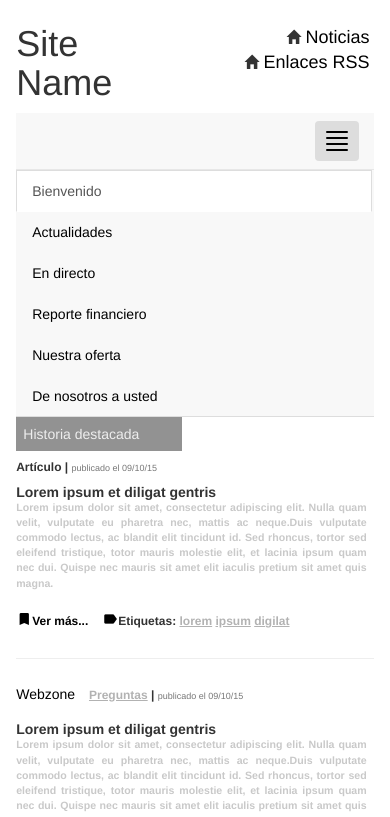
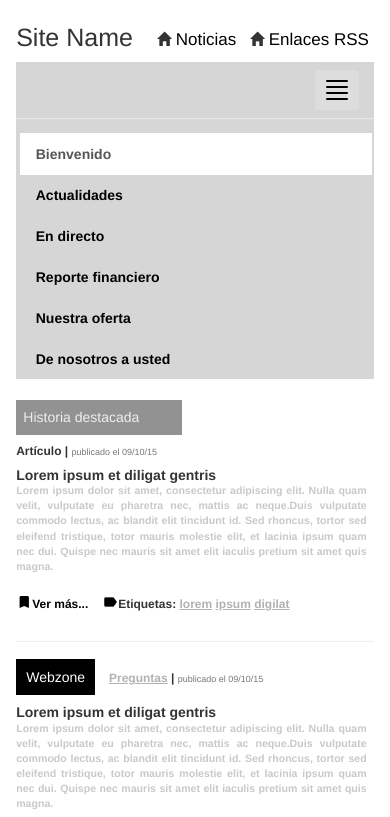
Before and after one commit to dsantisteban/Bootstrap-GridSystem, a plain HTML site: page index.html in a window 390 px wide. Both pictures are taken after a click on the button "Toggle navigation". Shown: the top 817 px of the page. Drawn offline with Linux system fonts and the light colour scheme.

Commit message:
Finished all

```diff
--- a/css/main.css
+++ b/css/main.css
@@ -12,7 +12,6 @@ a:hover{
 .navbar-inverse .navbar-collapse, .navbar-inverse .navbar-form {
 	font-size: 18px;
 }
-
 .noticia li {
 	padding-right: 2%;
 }
@@ -29,8 +28,19 @@ a:hover{
 	font-weight: 400;
 	width: 108%;
 }
+.container .row:nth-child(3){
+	margin-top: 20px;
+}
+.nav-tabs {
+	border-bottom: 1px solid white;
+	padding: 4% 0% 0% 1%;
+}
+.nav-tabs>li.active>a{
+	border: 1px solid white;
+}
 .nav-tabs>li>a {
 	border-radius: 0px 0px 0 0;
+	font-weight: 600;
 }
 .nav-tabs ul{
 	padding-left: 1%;
@@ -39,23 +49,11 @@ a:hover{
 	background-color: white;
 	border-color:white;
 }
+.navbar-default{
+	background: #D6D6D6;
+}
 .navbar-collapse {
 	padding:0;
-}
-.navegador{
-	background-color: #D6D6D6;
-	padding-top: 4%;
-}
-.navbar-inverse .navbar-nav>li>a {
-	color: black;
-}
-.navbar-inverse .navbar-collapse, .navbar-inverse .navbar-form {
-	border-color: white;
-}
-.navbar-inverse .navbar-nav>.active>a, .navbar-inverse .navbar-nav>.active>a:focus,
-.navbar-inverse .navbar-nav>.active>a:hover {
-	color:black;
-	background-color: white;
 }
 .foto{
 	width: 100%;
@@ -64,6 +62,12 @@ a:hover{
 }
 .foto h4{
 	padding: 86px 0%;
+}
+.Webzone{
+	padding: 10px;
+	color:white;
+	background:black;
+
 }
 .video{
 	height: 220px;
@@ -125,6 +129,7 @@ h5{
 }
 p{
 	font-size: 13px;
+	color:#B2B2B2;
 }
 .fecha{
 	padding-left: 4%;
@@ -132,23 +137,23 @@ p{
 .more-ifm{
 	padding-right: 4%;
 }
+.more-ifm p{
+	color:black;
+}
 .calendar{
 	padding: 2%;
 }
-
 [class*="col-"]{
 	padding: 0;
 }
 .col-md-2{
 	padding-left: 1%;
 }
-
 .box-history{
 	padding:2% 3% 2% 2%;
 	width: 150px;
 	background-color: #929292;
 	color:#EEEEEE;
-
 }
 .claire{
 	padding: 0% 2%;
@@ -186,7 +191,6 @@ ins{
 .magazine h4{
 	margin:0;
 }
-
 .magazine h4:nth-child(2){
 	margin-bottom: 2%;
 }
--- a/css/queries.css
+++ b/css/queries.css
@@ -33,8 +33,6 @@
 	.more-ifm {
 		padding-right: 2%;
 	}
-
-
 }
 @media screen and (max-width: 767px) and (min-width:200px ){
 	.navbar-default .navbar-toggle .icon-bar {
@@ -42,6 +40,12 @@
 	}
 	.noticia {
 		padding-top: 10%;
+	}
+	h1{
+		font-size: 25px;
+	}
+	.noticia li a{
+		font-size: 17px;
 	}
 	.navbar-default .navbar-toggle {
 		border-color: transparent;
@@ -62,6 +66,9 @@
 	.agenda{
 		padding-top: 2%;
 	}
-
+	.more-ifm{
+		height: 180px;
+		width: 50%;
+	}
 
 }
--- a/index.html
+++ b/index.html
@@ -18,10 +18,10 @@
    <!-- Inserta tu código aqui -->
    <div class="container">
     <div class="row">
-      <div class="col-md-4 col-xs-5">
+      <div class="col-md-4 col-xs-4">
         <h1>Site Name</h1>
       </div>
-      <div class="col-md-8 col-xs-7">
+      <div class="col-md-8 col-xs-8">
         <ul class="noticia list-inline text-right">
           <li><span class="glyphicon glyphicon-home"></span><a href="#"> Noticias</a> </li>
           <li><span class="glyphicon glyphicon-home"></span><a href="#"> Enlaces RSS</a></li>
@@ -77,7 +77,7 @@
       <hr>
       <div class="article">
         <ul class="list-unstyled list-inline">
-          <li><a href="#">Webzone</a></li>
+          <li><a class="Webzone" href="#">Webzone</a></li>
           <li><h6><ins>Preguntas</ins> | <small>publicado el 09/10/15</small></h6></li>
         </ul>
         <div class="repeat1">
@@ -96,9 +96,7 @@
         </div>
       </div>
       <hr>
-
       <div class="article">
-
         <div class="box-history" href="">Historia destacada</div>
         <h6>Artículo | <small>publicado el 09/10/15</small></h6>
         <div class="repeat1">
@@ -137,9 +135,7 @@
     </div>
     <div class="col-md-4 col-sm-5">
       <div class="claire">
-
         <div class="box-history" href="">Historia destacada</div>
-
         <div class="video ">
           <div class="played">
             <div>
```
Lines whose indentation alone changed are shown as unchanged.
